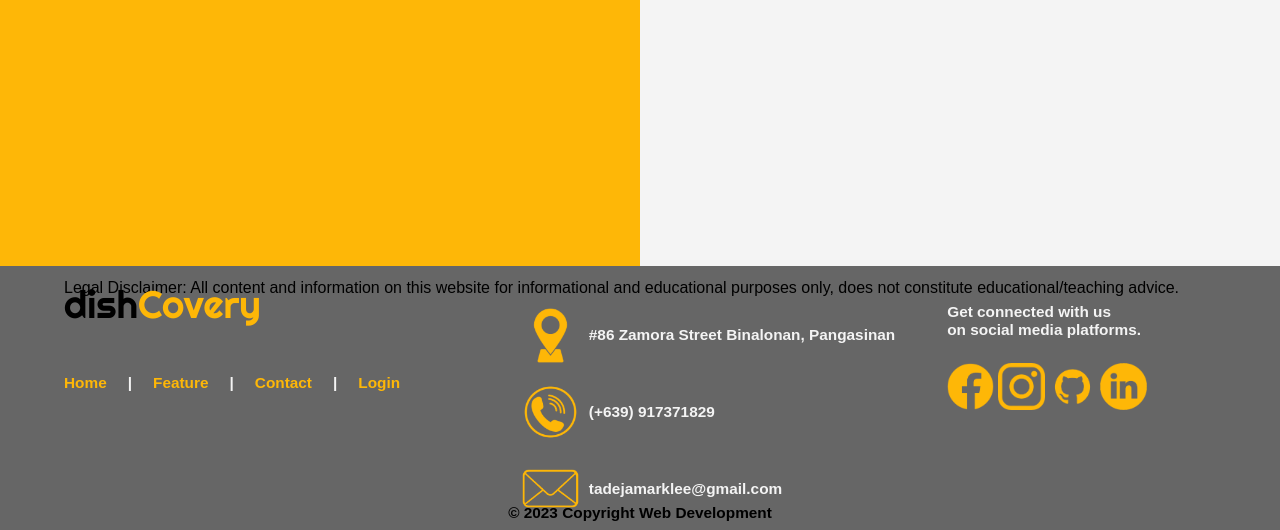
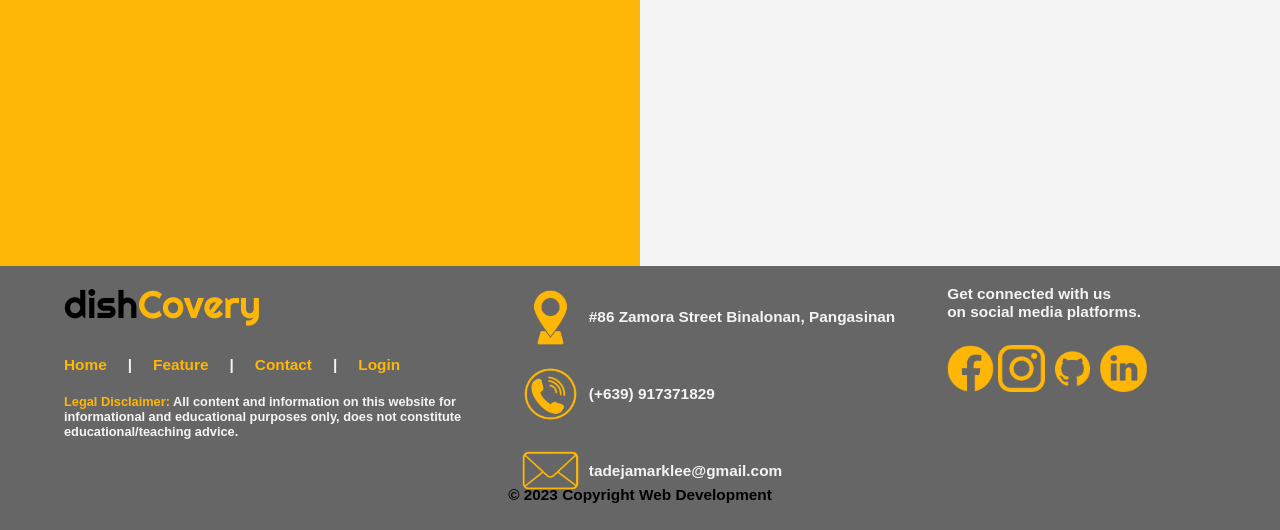
Before and after one commit to psuuc-mlttadeja/dishCoverydraft, a plain HTML site: page index.html in a window 1280 px wide. Shown: the part 534-1064 px from the top of the page. Drawn offline with Linux system fonts and the light colour scheme.

Commit message:
Update style.css

```diff
--- a/style.css
+++ b/style.css
@@ -226,4 +226,15 @@ margin-left: 74%;
     font-size: 1.2vw;
     font-weight: bold;
 }
+.information{
+    position: absolute;
+    margin-top: 9%;
+    color: #F4F4F4;
+    font-size: 1vw;
+    font-weight: bold;
+    margin-right: 60%;
+}
+.legal{
+    color: #FEB707;
+}
 /*--footer section end--*/
```
